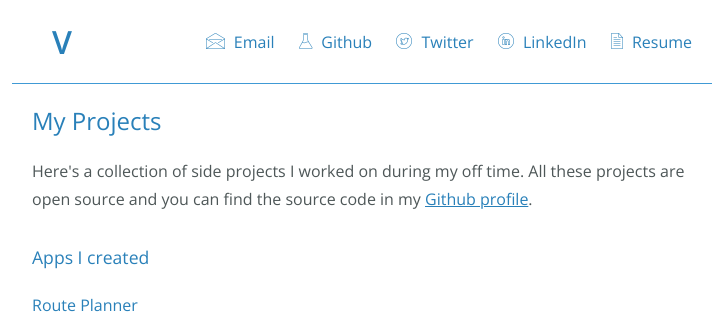
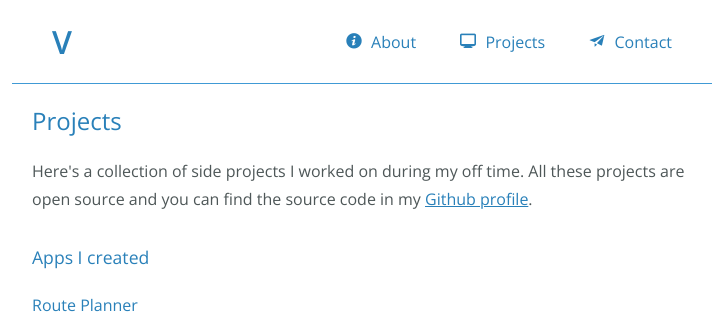
Before and after one commit to canwe/blog, a Jekyll site: the page built from projects.html, in a window 1280 px wide, cut to the strip 0-315 px from the top of the page. Shown: the whole strip, without its empty margins (278-1001 px from the left). Built offline with Jekyll 4.4.1, drawn with Linux system fonts in a browser that asks for light colours.

Commit message:
Update header icons and fine tune visual.

```diff
--- a/_includes/v8-me.html
+++ b/_includes/v8-me.html
@@ -3,19 +3,13 @@
     <p class="punch-line">JavaScript developer, Staff Software Engineer at Visa</p>
     <ul class="social-links">
         <li>
-            <a href="mailto:veera.k.sundar@gmail.com"><i class="icon-envelope"></i> <em>Email</em></a>
+            <a href="/blog/about/"><i class="icon-info-with-circle"></i> <em>About</em></a>
         </li>
         <li>
-            <a href="https://github.com/vraa"><i class="icon-beaker"></i> <em>Github</em></a>
+            <a href="/blog/projects/"><i class="icon-tv"></i> <em>Projects</em></a>
         </li>
         <li>
-            <a href="https://twitter.com/vraa"><i class="icon-twitter"></i> <em>Twitter</em></a>
-        </li>
-        <li>
-            <a href="https://www.linkedin.com/in/veerasundar"><i class="icon-linkedin"></i> <em>LinkedIn</em></a>
-        </li>
-        <li>
-            <a href="http://veerasundar.com/resume"><i class="icon-document"></i> <em>Resume</em></a>
+            <a href="/blog/contact/"><i class="icon-paper-plane"></i> <em>Contact</em></a>
         </li>
     </ul>
 </div>
--- a/_sass/v8/_base.scss
+++ b/_sass/v8/_base.scss
@@ -49,7 +49,7 @@ a {
 
 .me {
   position: relative;
-  padding: 2 * $pad;
+  padding: 2 * $pad 4 * $pad;
   border-bottom: 1px solid $light-blue;
   background-color: $white;
   z-index: 10;
@@ -63,7 +63,6 @@ a {
   .name {
     float: left;
     margin-top: 0;
-    margin-left: 2 * $pad;
     font-size: 2rem;
     font-weight: 600;
 
@@ -80,13 +79,13 @@ a {
   .social-links {
     position: absolute;
     top: 50%;
-    right: 2 * $pad;
+    right: 4 * $pad;
     padding: 0;
     transform: translate(0, -50%);
 
     li {
       display: inline-block;
-      margin-left: 2 * $pad;
+      margin-left: 4 * $pad;
 
       a {
         text-decoration: none;
--- a/_sass/v8/_icons.scss
+++ b/_sass/v8/_icons.scss
@@ -24,18 +24,12 @@
   -moz-osx-font-smoothing: grayscale;
 }
 
-.icon-document:before {
-  content: "\e005";
+.icon-info-with-circle:before {
+  content: "\e900";
 }
-.icon-envelope:before {
-  content: "\e028";
+.icon-paper-plane:before {
+  content: "\e901";
 }
-.icon-beaker:before {
-  content: "\e03c";
+.icon-tv:before {
+  content: "\e902";
 }
-.icon-twitter:before {
-  content: "\e05e";
-}
-.icon-linkedin:before {
-  content: "\e062";
-}
--- a/_sass/v8/_page.scss
+++ b/_sass/v8/_page.scss
@@ -48,7 +48,8 @@
     }
 
     img {
-      margin-top: 2 * $pad;
+      margin: 2 * $pad auto 0 auto;
+      text-align: center;
     }
   }
 }
--- a/about-me.html
+++ b/about.html
@@ -1,6 +1,6 @@
 ---
 layout: page
-title: About Me
+title: About
 className: about
 ---
 <p>Hey! I'm <strong>Veera Sundar</strong> and I am web application developer, currently working at Altimetrik as
--- a/projects.html
+++ b/projects.html
@@ -1,6 +1,6 @@
 ---
 layout: page
-title: My Projects
+title: Projects
 className: projects
 ---
 <p>Here's a collection of side projects I worked on during my off time. All these projects are open source and you can
```
Also changed, not shown: fonts/icomoon.ttf, fonts/icomoon.woff, 2 other files.
